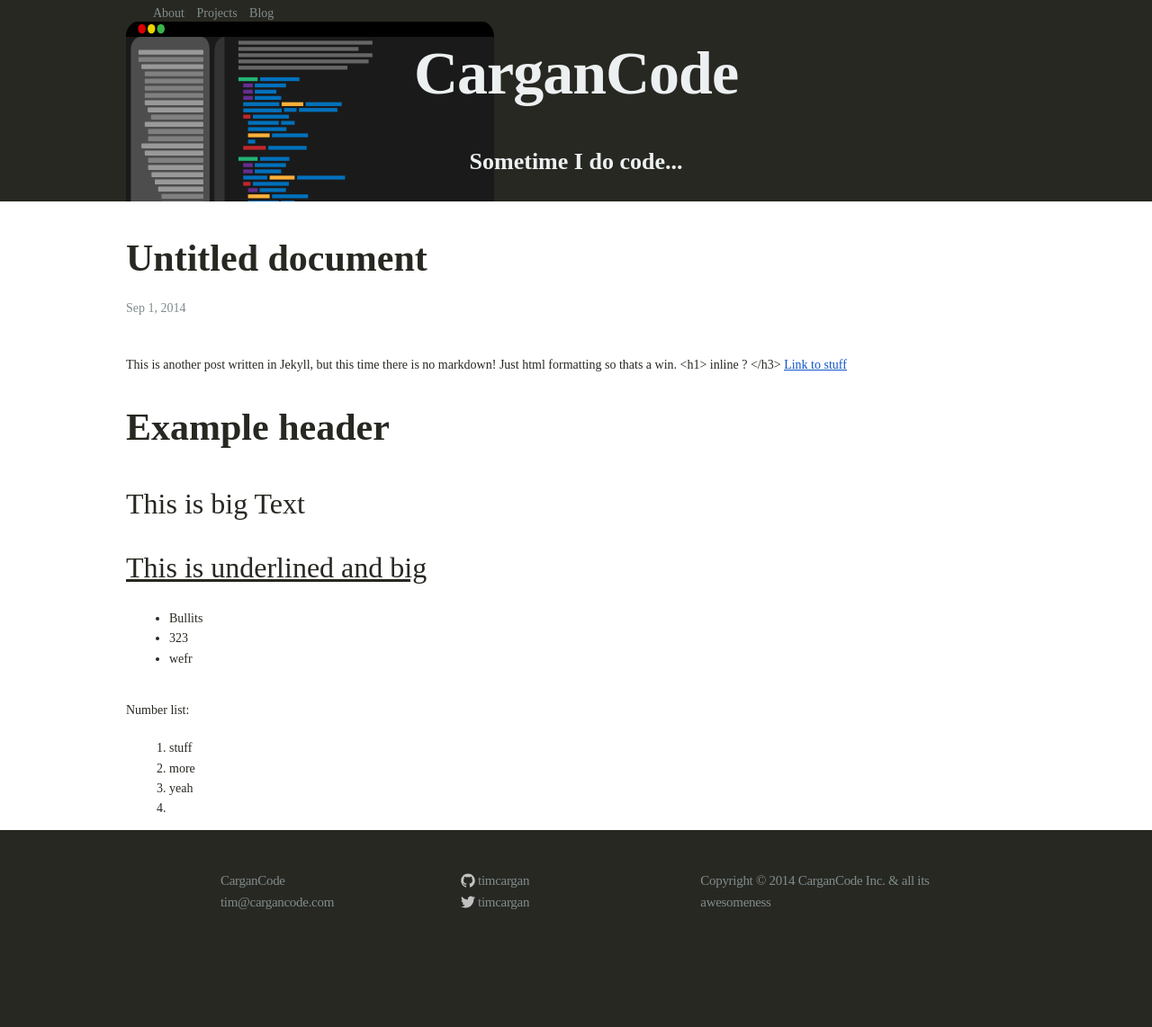
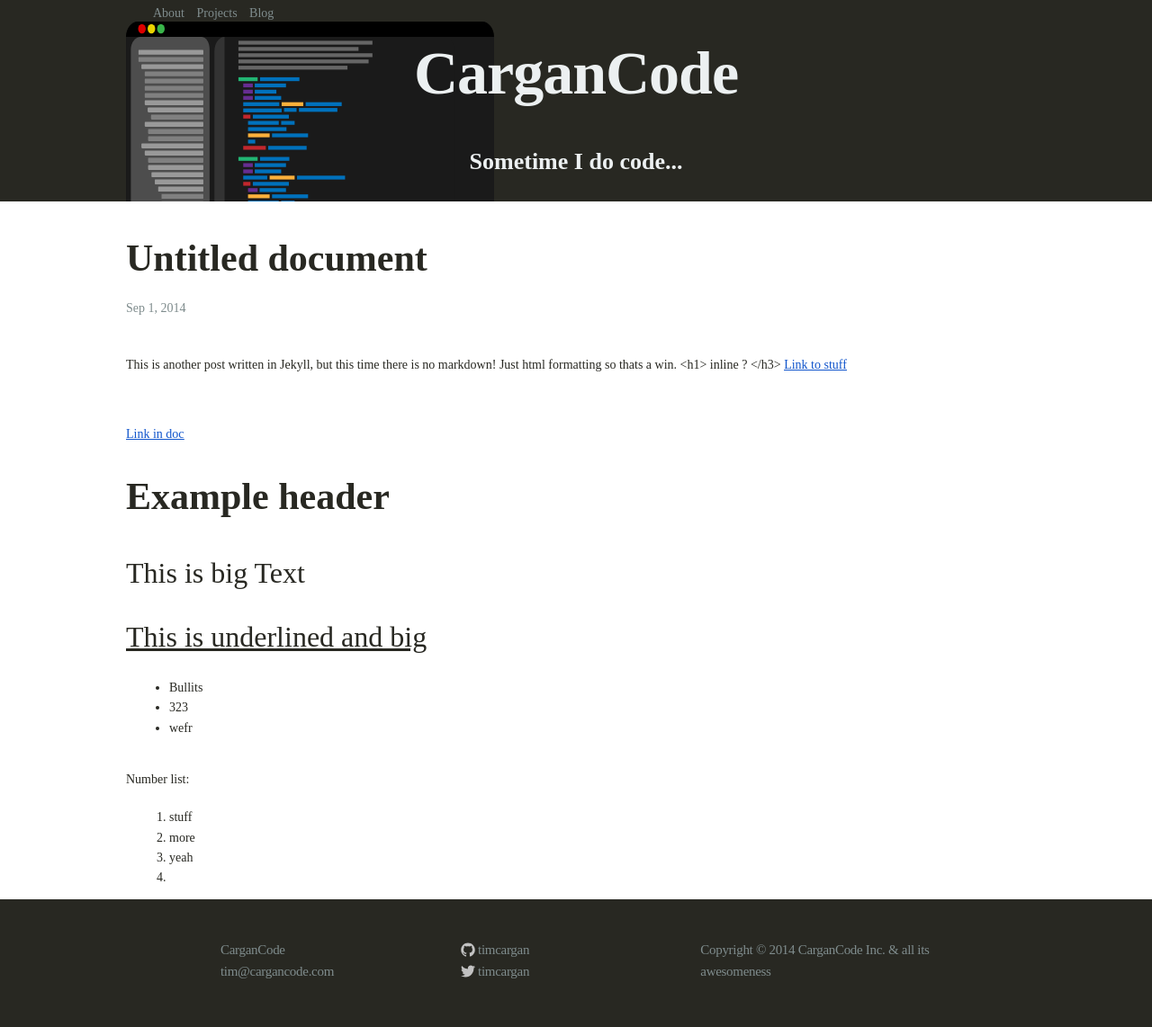
Before and after one commit to CarganCode/CarganCode.github.io, a Jekyll site: the page built from _posts/2014-9-1-Untitled_document.md, in a window 1280 px wide. Shown: the whole page at 90% size. Built offline with Jekyll 4.4.1, drawn with Linux system fonts in a browser that asks for light colours; before the commit the page ends 1065 px from its top, so only the background shows below that.

Commit message:
Posting Untitled document to blog

```diff
--- a/_posts/2014-9-1-Untitled_document.md
+++ b/_posts/2014-9-1-Untitled_document.md
@@ -3,14 +3,23 @@ layout: post
 title: Untitled document
 date: 2014-09-01T14:51:11.002Z
 ---
-<body class="c6">
+<body class="c3">
 	<p style="widows:2;orphans:2;direction:ltr">
 		<span>This is another post written in Jekyll, but this time there is no markdown! Just html formatting so thats a win. &lt;h1&gt; inline ? &lt;/h3&gt;</span>
 		<span style="color:#1155cc;text-decoration:underline">
 			<a href="http://www.google.com/url?q=http%3A%2F%2Fteentechny.org&amp;sa=D&amp;sntz=1&amp;usg=AFQjCNEEv18qt_5QBTG6P5DhLE49tZKwsA" style="color:inherit;text-decoration:inherit">Link to stuff</a>
 		</span>
 	</p>
+	<p style="widows:2;orphans:2;direction:ltr;height:11pt">
+		<span />
+	</p>
+	<p style="widows:2;orphans:2;direction:ltr">
+		<span style="color:#1155cc;text-decoration:underline">
+			<a href="#h.dwku88qai5ne" style="color:inherit;text-decoration:inherit">Link in doc</a>
+		</span>
+	</p>
 	<h2 style="widows:2;orphans:2;direction:ltr;page-break-after:avoid">
+
 		<span>Example header</span>
 	</h2>
 	<p style="widows:2;orphans:2;direction:ltr">
@@ -20,13 +29,13 @@ date: 2014-09-01T14:51:11.002Z
 		<span style="font-size:24pt;text-decoration:underline">This is underlined and big</span>
 	</p>
 	<ul style="margin:0;padding:0;;">
-		<li style="widows:2;orphans:2;direction:ltr;padding-left:0pt;margin-left:36pt">
+		<li style="padding-left:0pt;widows:2;orphans:2;direction:ltr;margin-left:36pt">
 			<span>Bullits</span>
 		</li>
-		<li style="widows:2;orphans:2;direction:ltr;padding-left:0pt;margin-left:36pt">
+		<li style="padding-left:0pt;widows:2;orphans:2;direction:ltr;margin-left:36pt">
 			<span>323</span>
 		</li>
-		<li style="widows:2;orphans:2;direction:ltr;padding-left:0pt;margin-left:36pt">
+		<li style="padding-left:0pt;widows:2;orphans:2;direction:ltr;margin-left:36pt">
 			<span>wefr</span>
 		</li>
 	</ul>
@@ -37,16 +46,16 @@ date: 2014-09-01T14:51:11.002Z
 		<span>Number list:</span>
 	</p>
 	<ol start="1" style="margin:0;padding:0;;">
-		<li style="widows:2;orphans:2;direction:ltr;padding-left:0pt;margin-left:36pt">
+		<li style="padding-left:0pt;widows:2;orphans:2;direction:ltr;margin-left:36pt">
 			<span>stuff</span>
 		</li>
-		<li style="widows:2;orphans:2;direction:ltr;padding-left:0pt;margin-left:36pt">
+		<li style="padding-left:0pt;widows:2;orphans:2;direction:ltr;margin-left:36pt">
 			<span>more</span>
 		</li>
-		<li style="widows:2;orphans:2;direction:ltr;padding-left:0pt;margin-left:36pt">
+		<li style="padding-left:0pt;widows:2;orphans:2;direction:ltr;margin-left:36pt">
 			<span>yeah</span>
 		</li>
-		<li style="widows:2;orphans:2;direction:ltr;padding-left:0pt;margin-left:36pt;height:11pt">
+		<li style="padding-left:0pt;widows:2;orphans:2;direction:ltr;margin-left:36pt;height:11pt">
 			<span />
 		</li>
 	</ol>
```
